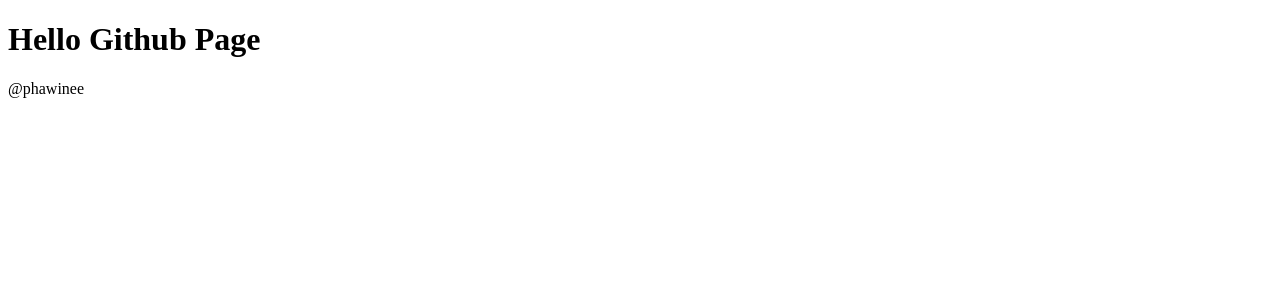
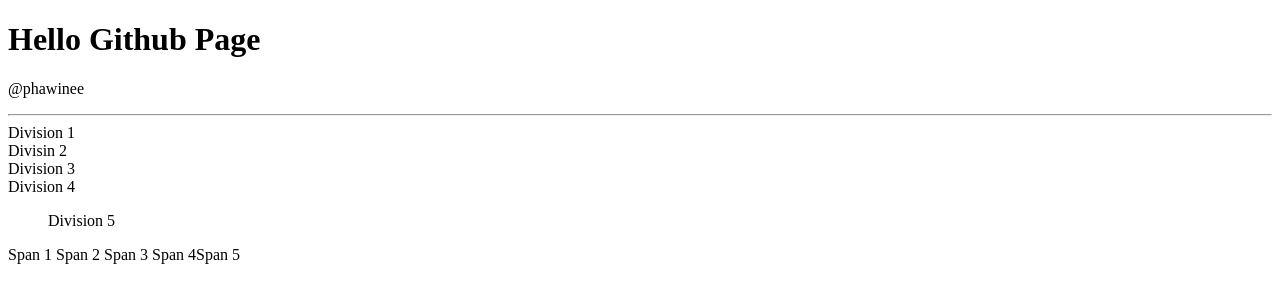
Before and after one commit to suphawimon/phawinee.github.io, a plain HTML site: page index.html in a window 1280 px wide. Drawn offline with Linux system fonts and the light colour scheme.

Commit message:
new index

```diff
--- a/index.html
+++ b/index.html
@@ -7,5 +7,22 @@
 	<h1>Hello Github Page</h1>
 
 	<p>@phawinee</p>
+
+	<hr>
+
+	<div>Division 1</div>
+	<div>Divisin 2</div>
+	<div>
+		Division              3
+	</div>
+	<div>Division 4</div><dir>Division 5</dir>
+
+	<span>Span 1</span>
+	<span>Span 2</span>
+	<span>
+		Span 3
+	</span>
+	<span>Span 4</span><span>Span 5</span>
+
 </body>
 </html>
```
